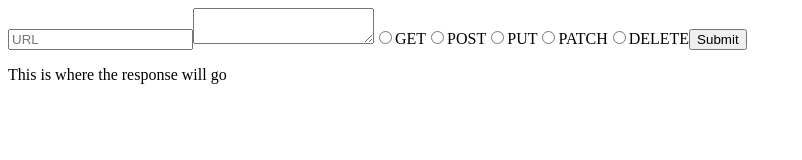
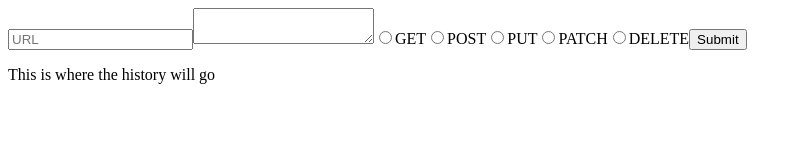
Before and after one commit to AaronMullan/Resty, a React app: page / in a window 1280 px wide. Shown: the top 160 px of the page, without its empty margins (0-802 px from the left). Built offline with nearby package versions, Linux system fonts and the light colour scheme; the HTML template or start-up script is replaced by a standard one.

Commit message:
dummy api call working

```diff
--- a/src/components/App.js
+++ b/src/components/App.js
@@ -1,13 +1,12 @@
 import React from 'react';
 import Resty from '../containers/Resty';
-import Response from '../containers/Response';
 
 
 export default function App() {
   return (
     <>
       <Resty />
-      <Response />
+
     </>
   );
 }
--- a/src/components/responseItem/ResponseItem.js
+++ b/src/components/responseItem/ResponseItem.js
@@ -1,8 +1,11 @@
 import React from 'react';
-// import PropTypes from 'prop-types';
+import PropTypes from 'prop-types';
 
-const ResponseItem = () => (
-  <p>This is where the response will go</p>
+const ResponseItem = ({ response }) => (
+  <p>{response}</p>
 );
+ResponseItem.propTypes = {
+  response: PropTypes.string.isRequired
+};
 
 export default ResponseItem;
--- a/src/containers/Response.js
+++ /dev/null
@@ -1,13 +0,0 @@
-import React, { Component } from 'react';
-import ResponseItem from '../components/responseItem/ResponseItem';
-
-export default class Response extends Component {
-  state = {
-    response: ''
-  }
-  render() {
-    return (
-      <ResponseItem />
-    );
-  }
-}
--- a/src/containers/resty.js
+++ b/src/containers/resty.js
@@ -1,17 +1,20 @@
 import React, { Component } from 'react';
 import { apiCall } from '../services/apiCall';
 import APIForm from '../components/form/APIform';
+import ResponseItem from '../components/responseItem/ResponseItem';
+import HistoryItem from '../components/history/HistoryItem';
 
 export default class Resty extends Component {
   state = {
     url: '',
     jsoninput: '',
-    method: ''
+    method: '',
+    response: ''
   }
   handleChange = ({ target }) => {
     this.setState({ [target.name]: target.value });
   }
-  handleSubmit = event => {
+  onSubmit = event => {
     event.preventDefault();
     this.fetch();
 
@@ -19,7 +22,9 @@ export default class Resty extends Component {
 
   fetch = () => {
     return apiCall()
-      .then(json => this.setState({ json }));
+      .then(response => {
+        this.setState({ response });
+      });
   }
   render() {
 
@@ -27,7 +32,14 @@ export default class Resty extends Component {
       <>
         <APIForm
           handleChange={this.handleChange}
+          onSubmit={this.onSubmit}
+          url={this.state.url}
+          jsonInput={this.state.jsoninput}
         />
+        <ResponseItem
+          response={this.state.response}
+        />
+        <HistoryItem />
 
       </>
     );
--- a/src/services/apiCall.js
+++ b/src/services/apiCall.js
@@ -1,2 +1,3 @@
-export const apiCall = () => fetch('https://api.discogs.com/releases/7391229')
-  .then(res => res.json());
+export const apiCall = () => fetch('https://ron-swanson-quotes.herokuapp.com/v2/quotes/')
+  .then(res => res.json())
+  .then(res => JSON.stringify(res[0]).slice(1, -1));
```
Also changed, not shown: src/containers/History.js (deleted).
